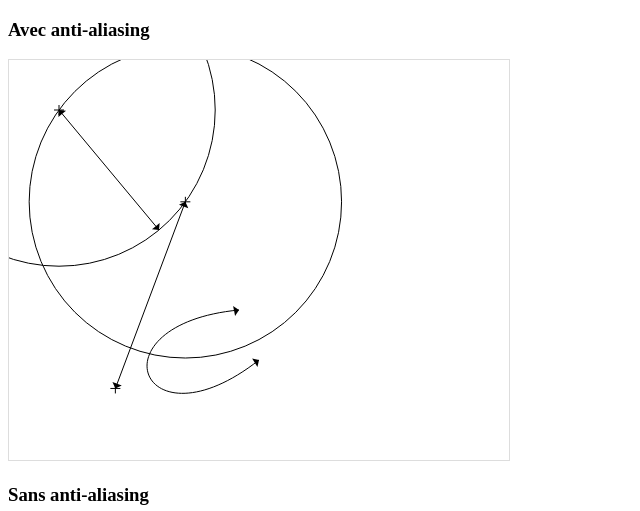
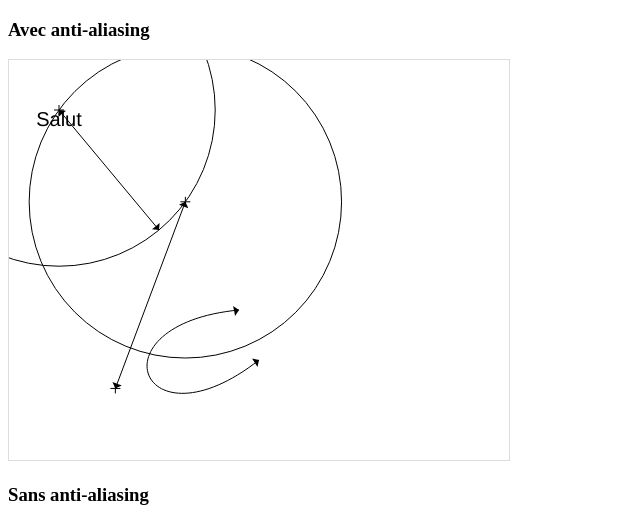
Before and after one commit to pierre-luc/stateAutomatonJS, a website: page src/stateAutomatonJS.html in a window 1280 px wide. Shown: the top 511 px of the page, 0-640 px from the left. Drawn offline with Linux system fonts and the light colour scheme.

Commit message:
Intégration exemple Text

```diff
--- a/src/stateAutomatonJS.html
+++ b/src/stateAutomatonJS.html
@@ -45,6 +45,12 @@
         });
         circle.draw();
 
+        var text = new sa.graphic.Text({
+            text: "Salut",
+            point: A,
+            textAlign: 'center'
+        });
+        text.draw();
 
         var intersection = circle.getPoint( Math.PI / 5 );
         var circle2 = new sa.graphic.Circle({
```
Also changed, not shown: dist/js/StateAutomaton.js, dist/js/StateAutomaton.min.js.
